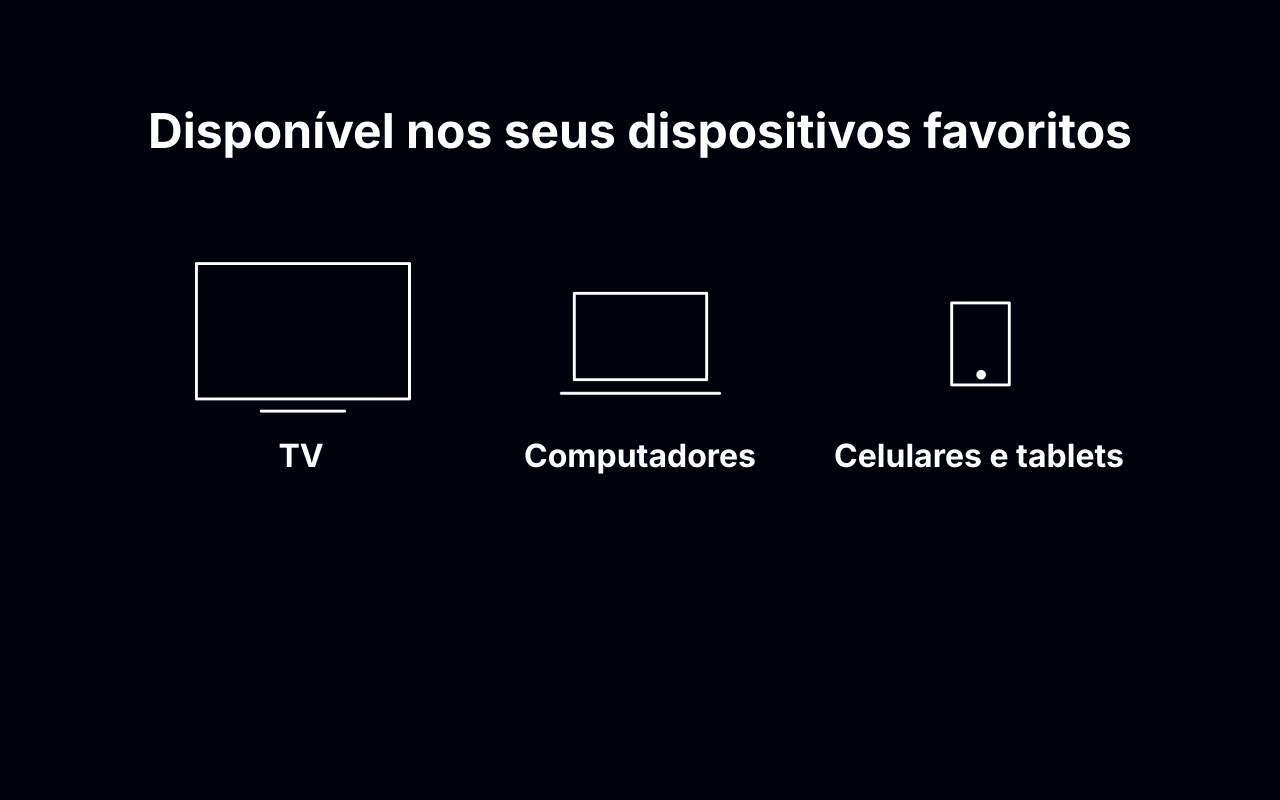
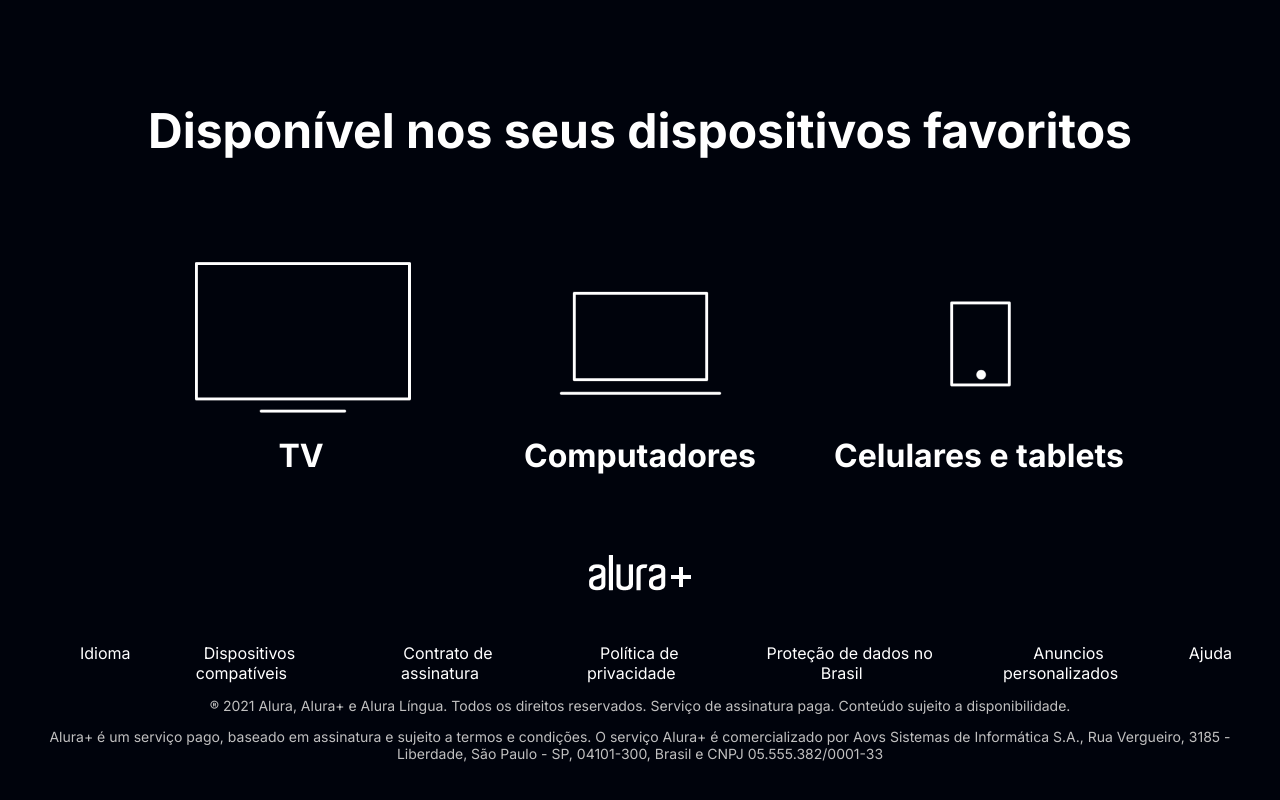
Before and after one commit to andressacode/alura-plus, a plain HTML site: page index.html in a window 1280 px wide. Shown: the part 3099-3899 px from the top of the page. Before the commit the page ends 3654 px from the top, so only its background shows below. Drawn offline with Linux system fonts and the light colour scheme.

Commit message:
styling the page elements

```diff
--- a/index.html
+++ b/index.html
@@ -101,5 +101,44 @@
         </li>
       </ul>
     </section>
+
+    <footer class="rodape">
+      <img src="assets/Logo.png" class="rodape__logo" alt="Logo da alura+" />
+      <ul class="rodape__lista">
+        <li class="rodape__lista__link">
+          <a class="rodape__lista__link" href="#">Idioma</a>
+        </li>
+        <li class="rodape__lista__link">
+          <a class="rodape__lista__link" href="#">Dispositivos compatíveis</a>
+        </li>
+        <li class="rodape__lista__link">
+          <a class="rodape__lista__link" href="#">Contrato de assinatura</a>
+        </li>
+        <li class="rodape__lista__link">
+          <a class="rodape__lista__link" href="#">Política de privacidade</a>
+        </li>
+        <li class="rodape__lista__link">
+          <a class="rodape__lista__link" href="#"
+            >Proteção de dados no Brasil</a
+          >
+        </li>
+        <li class="rodape__lista__link">
+          <a class="rodape__lista__link" href="#">Anuncios personalizados</a>
+        </li>
+        <li class="rodape__lista__link">
+          <a class="rodape__lista__link" href="#">Ajuda</a>
+        </li>
+      </ul>
+      <p class="rodape__texto">
+        ® 2021 Alura, Alura+ e Alura Língua. Todos os direitos reservados.
+        Serviço de assinatura paga. Conteúdo sujeito a disponibilidade.
+      </p>
+      <p class="rodape__texto">
+        Alura+ é um serviço pago, baseado em assinatura e sujeito a termos e
+        condições. O serviço Alura+ é comercializado por Aovs Sistemas de
+        Informática S.A., Rua Vergueiro, 3185 - Liberdade, São Paulo - SP,
+        04101-300, Brasil e CNPJ 05.555.382/0001-33
+      </p>
+    </footer>
   </body>
 </html>
--- a/styles.css
+++ b/styles.css
@@ -4,6 +4,7 @@
   --botao-azul: #167bf7;
   --cor-de-fundo: #00030c;
   --fonte-principal: 'Inter';
+  --botao-azul-efeito: #3c92fa;
 }
 
 body {
@@ -115,3 +116,45 @@ body {
   font-size: 32px;
   color: var(--branco-principal);
 }
+
+.rodape {
+  text-align: center;
+  margin: 5em 3em;
+}
+
+.rodape__logo {
+  margin-bottom: 2em;
+}
+
+.rodape__lista__link {
+  text-decoration: none;
+  color: var(--branco-principal);
+  margin-left: 1em;
+  font-size: 16px;
+}
+
+.rodape__lista__link a:hover {
+  color: var(--botao-azul);
+}
+
+.rodape__lista__link a:active {
+  color: purple;
+}
+
+.rodape__lista {
+  display: flex;
+  list-style-type: none;
+  justify-content: center;
+  margin-top: 1em;
+}
+
+.rodape__texto {
+  margin: 1em 0;
+  color: var(--cinza-secundario);
+  font-size: 14px;
+}
+
+.container__botao:hover {
+  background-color: var(--botao-azul-efeito);
+  color: var(--cor-de-fundo);
+}
```
